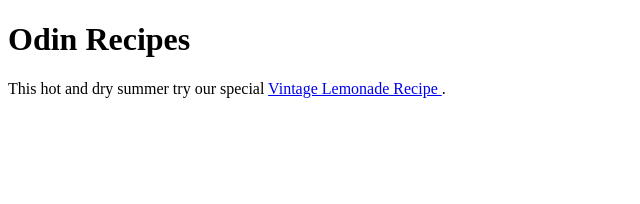
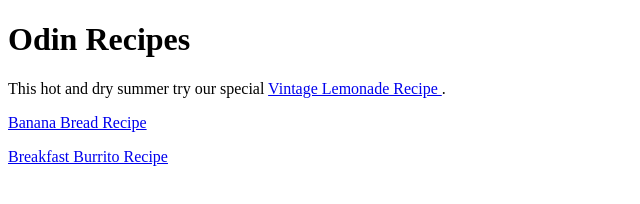
Before and after one commit to prachiiA/recipe-project, a plain HTML site: page index.html in a window 1280 px wide. Shown: the whole page, without its empty margins (0-640 px from the left). Drawn offline with Linux system fonts and the light colour scheme.

Commit message:
added new links burrito.html and bananabread.html

```diff
--- a/index.html
+++ b/index.html
@@ -12,8 +12,10 @@
         <a href="./recipes/lemonade.html" target="_blank" rel="noreferrer"> Vintage Lemonade Recipe </a> .
     </p>
     <p>
-        <img
-
+       <a href="./recipes/bananabread.html" target="_blank" rel="noreferrer"> Banana Bread Recipe </a>
+    </p>
+    <p>
+        <a href="./recipes/burrito.html" target="_blank" rel="noreferrer"> Breakfast Burrito Recipe </a>
     </p>
 
 </body>
```
